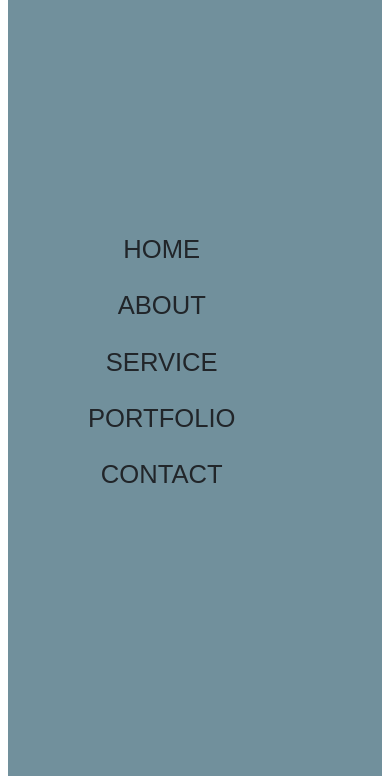
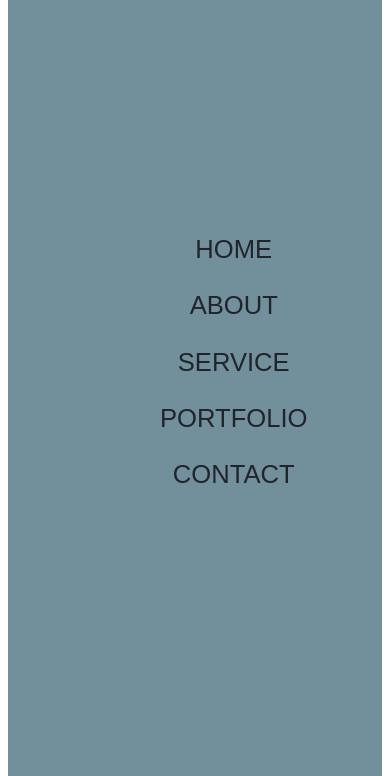
Before and after one commit to pikumks1/MyWebProfile, a plain HTML site: page index.html in a window 390 px wide. Both pictures are taken after a click on the element 349 px from the left and 40 px from the top of the page. Shown: the part 68-844 px from the top of the page. Drawn offline with nearby package versions, Linux system fonts and the light colour scheme.

Commit message:
done
done

```diff
--- a/css/style.css
+++ b/css/style.css
@@ -1004,7 +1004,7 @@ Media Queries Section
         flex-direction: column;
         align-items: center;
         position: fixed;
-        left: 5rem;
+        left: 14rem;
     }
     .navbar .navbar-lists .navbar-link:link,
     .navbar .navbar-lists .navbar-link:visited{
```
